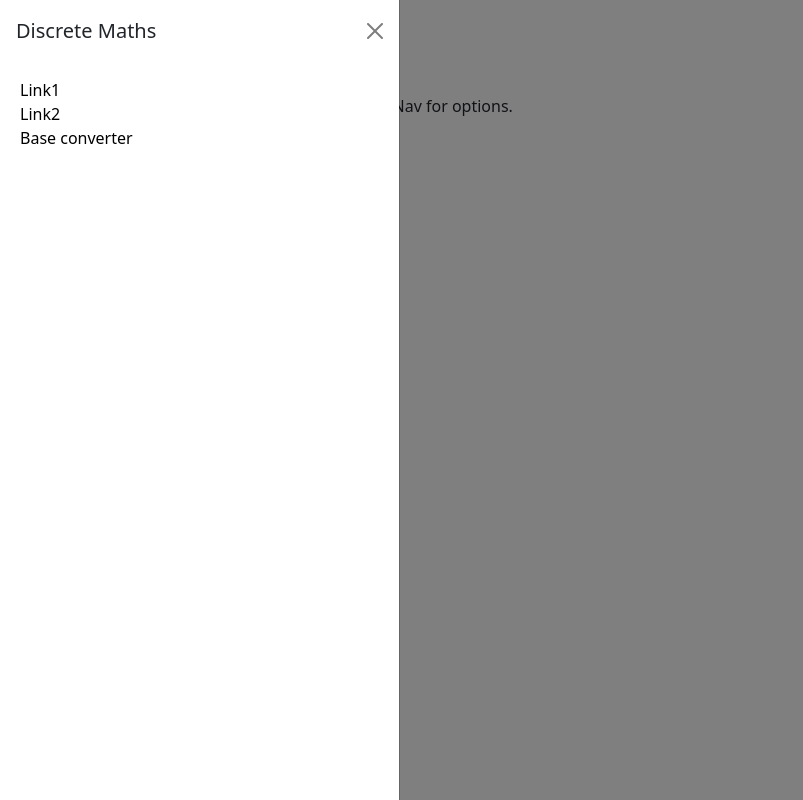
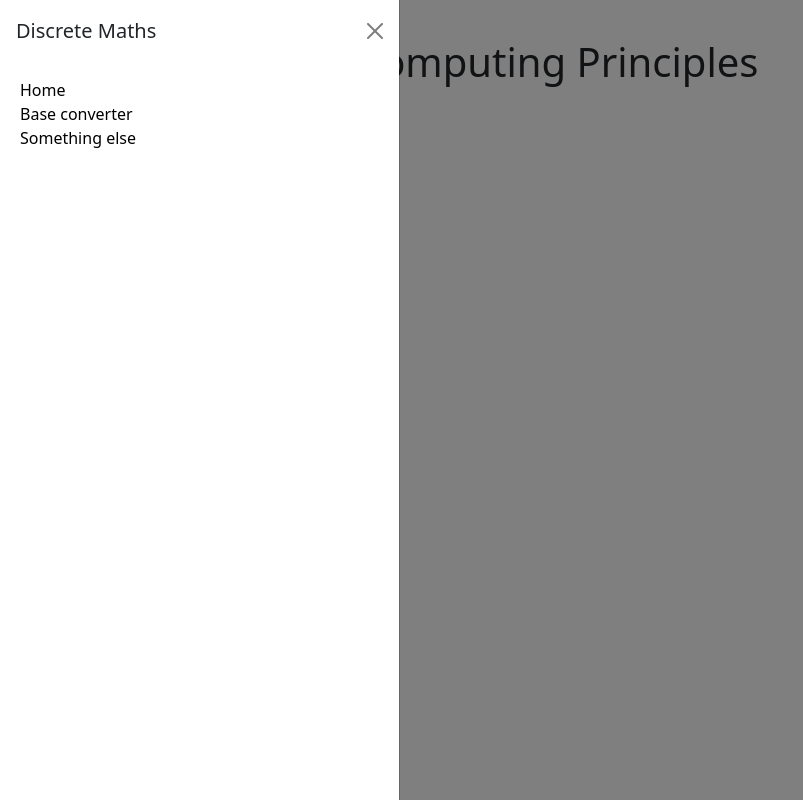
Before and after one commit to rvallely/fe-discrete-maths-exploration, a React (Create React App) app: page / in a window 1280 px wide. Both pictures are taken after a click on the button "⇤⇥". Shown: the whole page, without its empty margins (0-803 px from the left). Built offline with nearby package versions, Linux system fonts and the light colour scheme.

Commit message:
add general components

```diff
--- a/src/components/BaseConverter.js
+++ /dev/null
@@ -1,5 +0,0 @@
-function BaseConverter() {
-    return (  <p>converting all the bases uop to 62</p>);
-}
-
-export default BaseConverter;
--- a/src/components/Header.js
+++ b/src/components/Header.js
@@ -1,5 +1,5 @@
 function Header() {
-    return ( <h1>Base Converter</h1> );
+    return ( <h1>Discrete Maths for Computing Principles</h1> );
 }
 
 export default Header;
--- a/src/components/Home.js
+++ b/src/components/Home.js
@@ -2,9 +2,9 @@ import Header from './Header';
 
 const Home = () => {
     return (
-        <div>
+        <div className='home-screen'>
             <Header />
-            <p>Welcome to Discrete Maths exploration. Explore the Nav for options.</p>
+            <p>Welcome, go to the Nav for options.</p>
         </div>
     )
 }
--- a/src/components/Nav.js
+++ b/src/components/Nav.js
@@ -15,11 +15,11 @@ function Nav() {
                 </div>
 
                 <div className='offcanvas-body'>
-                    <a href='' target='_blank' className='m-1 text-decoration-none' style={{color: 'black'}}>Link1</a>
-                    <br></br>
-                    <a href='' target='_blank' className='m-1 text-decoration-none' style={{color: 'black'}}>Link2</a>
+                    <Link to='/' className='m-1 text-decoration-none' style={{color: 'black'}}>Home</Link>
                     <br></br>
                     <Link to='/base-converter' className='m-1 text-decoration-none' style={{color: 'black'}}>Base converter</Link>
+                    <br></br>
+                    <Link to='/something-else' className='m-1 text-decoration-none' style={{color: 'black'}}>Something else</Link>
                 </div>
             </div>
         </div>
```
